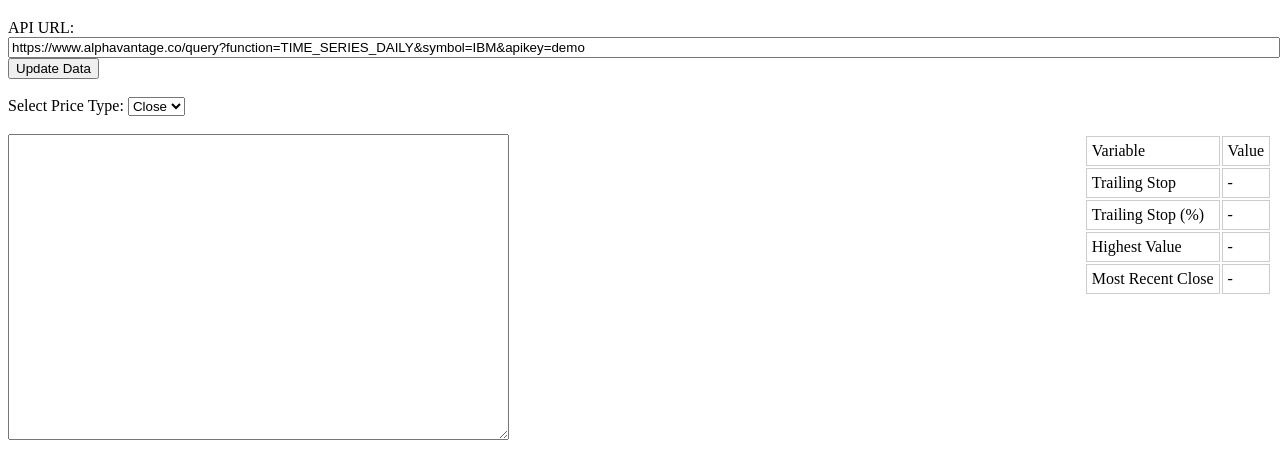
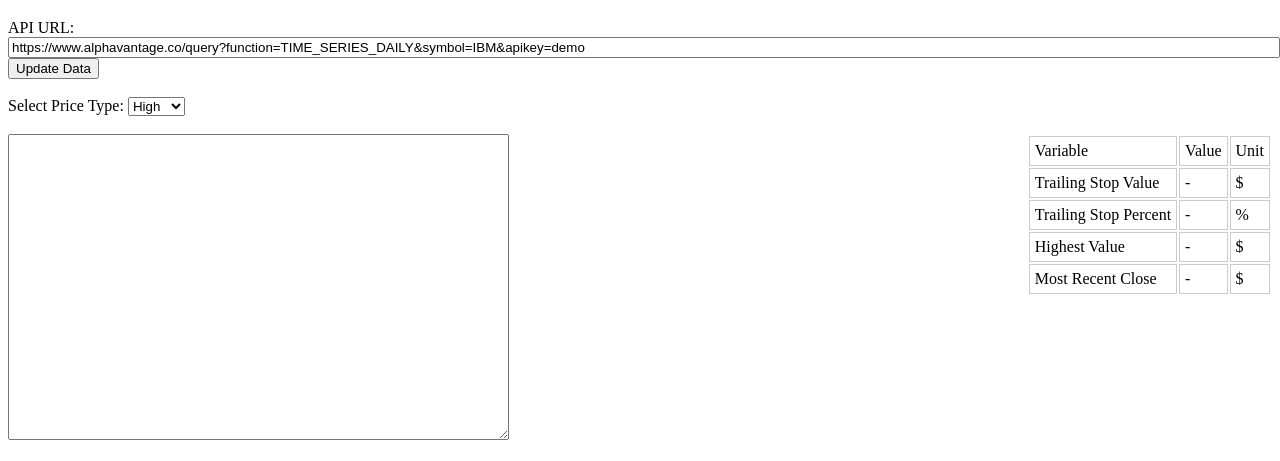
Before and after one commit to ReinholdRay/reinholdray.github.io, a plain HTML site: page index.html in a window 1280 px wide. Shown: the part 61-522 px from the top of the page. Drawn offline with nearby package versions, Linux system fonts and the light colour scheme; no server answers.

Commit message:
fixed the table

```diff
--- a/index.html
+++ b/index.html
@@ -33,9 +33,9 @@
     <label for="priceType">Select Price Type:</label>
     <select id="priceType" onchange="updateData()">
         <option value="1. open">Open</option>
-        <option value="2. high">High</option>
+        <option value="2. high" selected>High</option>
         <option value="3. low">Low</option>
-        <option value="4. close" selected>Close</option>
+        <option value="4. close">Close</option>
     </select>
     <br><br>
     <textarea id="responseTextArea" rows="20" cols="60" readonly></textarea>
@@ -45,22 +45,27 @@
             <tr>
                 <td>Variable</td>
                 <td>Value</td>
+                <td>Unit</td> <!-- New column for unit -->
             </tr>
             <tr>
-                <td>Trailing Stop</td>
+                <td>Trailing Stop Value</td>
                 <td id="differenceWithLatestClose">-</td>
+                <td>$</td> <!-- Assuming the unit is Dollar -->
             </tr>
             <tr>
-                <td>Trailing Stop (%)</td>
+                <td>Trailing Stop Percent</td>
                 <td id="differenceWithLatestClosePercent">-</td>
+                <td>%</td> <!-- Assuming the unit is Percent -->
             </tr>
             <tr>
                 <td>Highest Value</td>
                 <td id="highestValue">-</td>
+                <td>$</td> <!-- Assuming the unit is Dollar -->
             </tr>
             <tr>
                 <td>Most Recent Close</td>
                 <td id="mostRecentClose">-</td>
+                <td>$</td> <!-- Assuming the unit is Dollar -->
             </tr>
         </table>
     </div>
```
